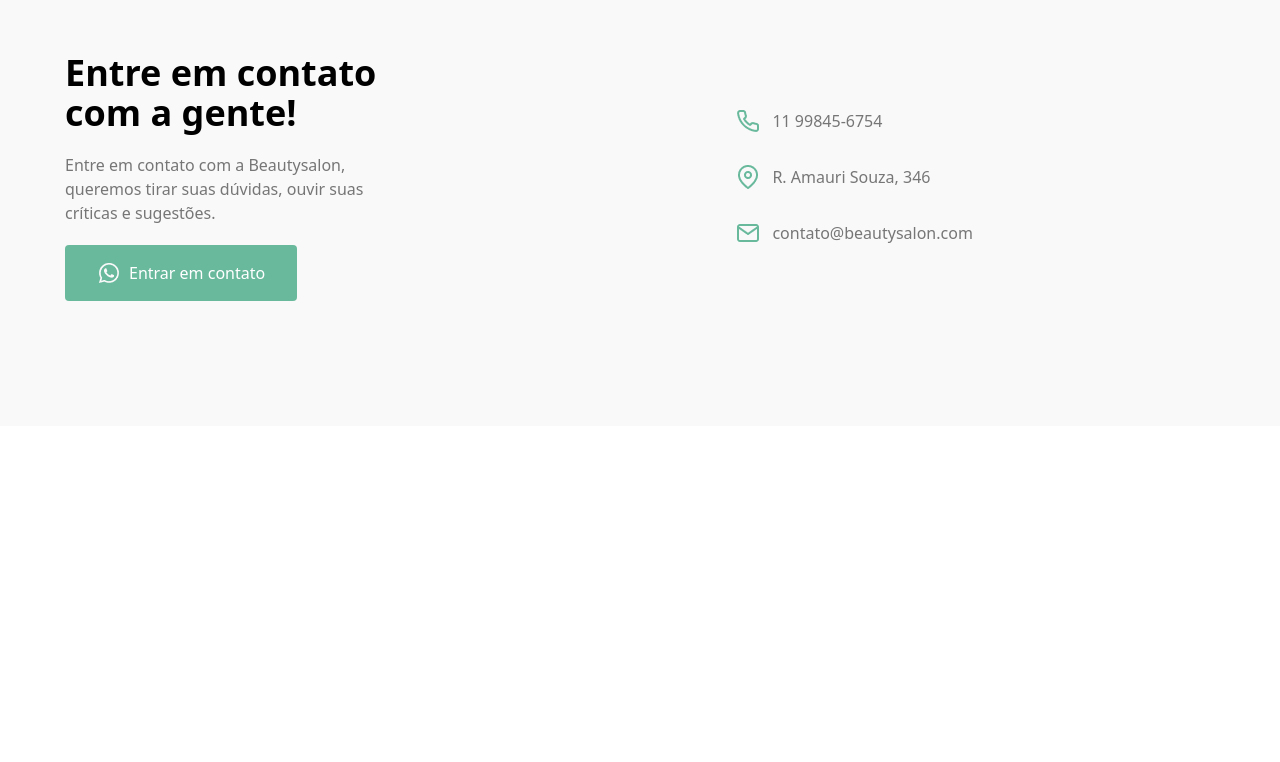
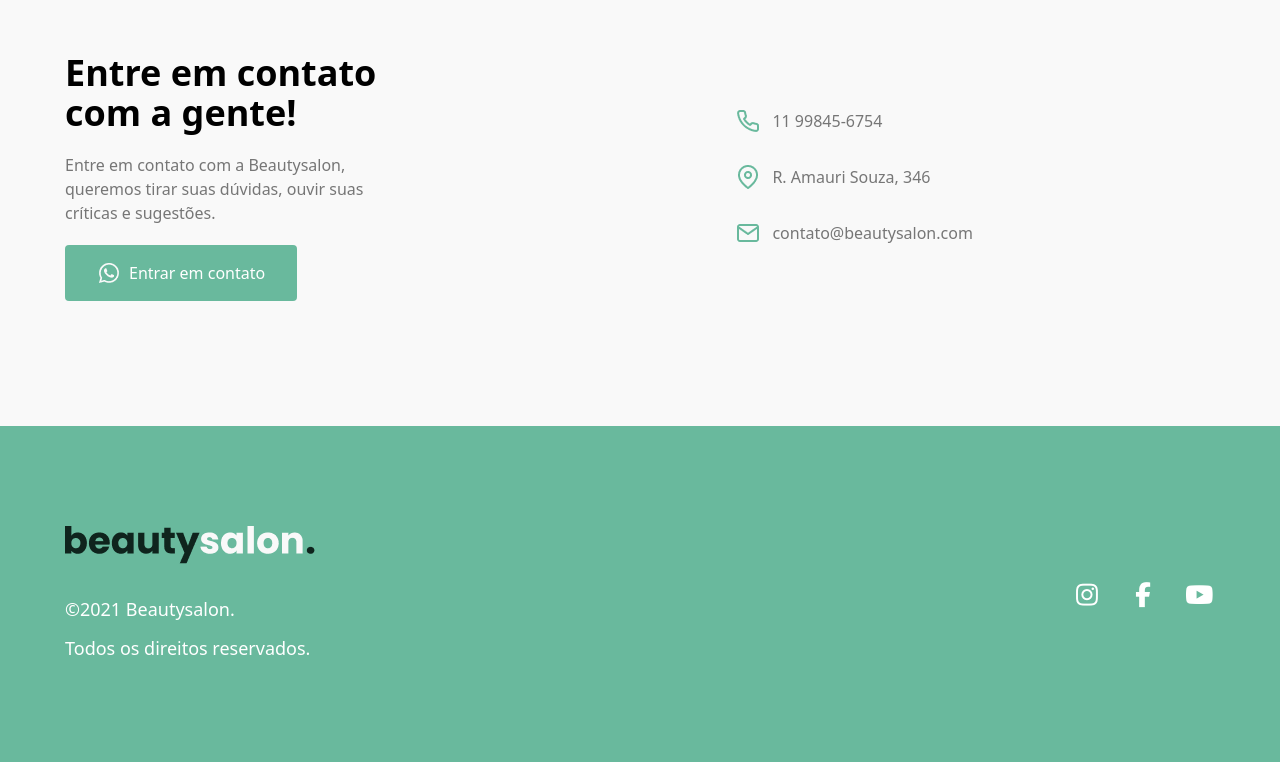
Before and after one commit to Vikingstrong/Class-Work-7, a website: page index.html in a window 1280 px wide. Shown: the part 2861-3623 px from the top of the page. Before the commit the page ends 3287 px from the top, so only its background shows below. Drawn offline with Linux system fonts and the light colour scheme.

Commit message:
feat: Add footer

```diff
--- a/index.html
+++ b/index.html
@@ -5,9 +5,10 @@
     <meta name="viewport" content="width=device-width, initial-scale=1.0">
     <title>Class Work 4</title>
     <link rel="stylesheet" href="src/output.css">
+    <link rel="stylesheet" href="https://cdnjs.cloudflare.com/ajax/libs/font-awesome/7.0.1/css/all.min.css" integrity="sha512-2SwdPD6INVrV/lHTZbO2nodKhrnDdJK9/kg2XD1r9uGqPo1cUbujc+IYdlYdEErWNu69gVcYgdxlmVmzTWnetw==" crossorigin="anonymous" referrerpolicy="no-referrer" />
 </head>
 <body>
-<header class="border-b-[#E4E4E4] border-b-[2px] ">
+<header class="border-b-[#E4E4E4] border-b-2 ">
     <div class="p-6.25 flex justify-between max-w-300 m-auto items-center ">
         <img src="src/img/header/logo.png" alt="">
         <nav class="hidden lg:flex items-center gap-6.25 text-[16px] text[#0F241D]">
@@ -98,5 +99,19 @@
         </div>
     </div>
 </section>
+<footer class="py-25 bg-[#69B99D]">
+    <div class="flex flex-col px-6.25 items-start gap-10 lg:flex-row lg:justify-between lg:items-center lg:max-w-300 lg:m-auto">
+        <aside class="flex flex-col gap-3">
+            <img class="mb-5" src="src/img/footer/logo.png" alt="">
+            <p class="text-[white] text-[18px]">©2021 Beautysalon.</p>
+            <p class="text-[white] text-[18px]" >Todos os direitos reservados.</p>
+        </aside>
+        <div class="flex gap-6.25">
+            <i class="fa-brands fa-instagram text-[25px]" style="color: #ffffff;"></i>
+            <i class="fa-brands fa-facebook-f text-[25px]" style="color: #ffffff;"></i>
+            <i class="fa-brands fa-youtube text-[25px]" style="color: #ffffff;"></i>
+        </div>
+    </div>
+</footer>
 </body>
 </html>
```
Also changed, not shown: src/img/footer/logo.png (added), src/output.css.
